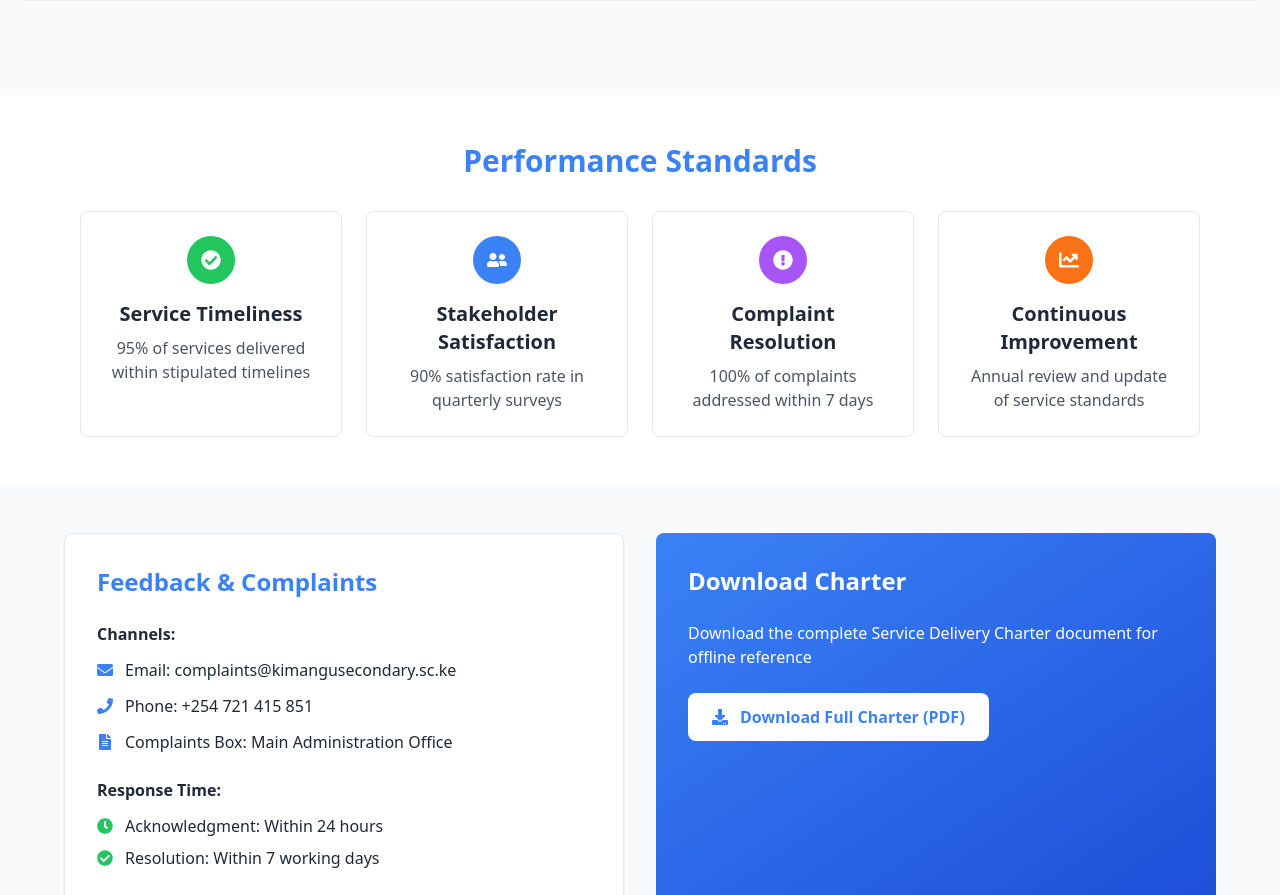
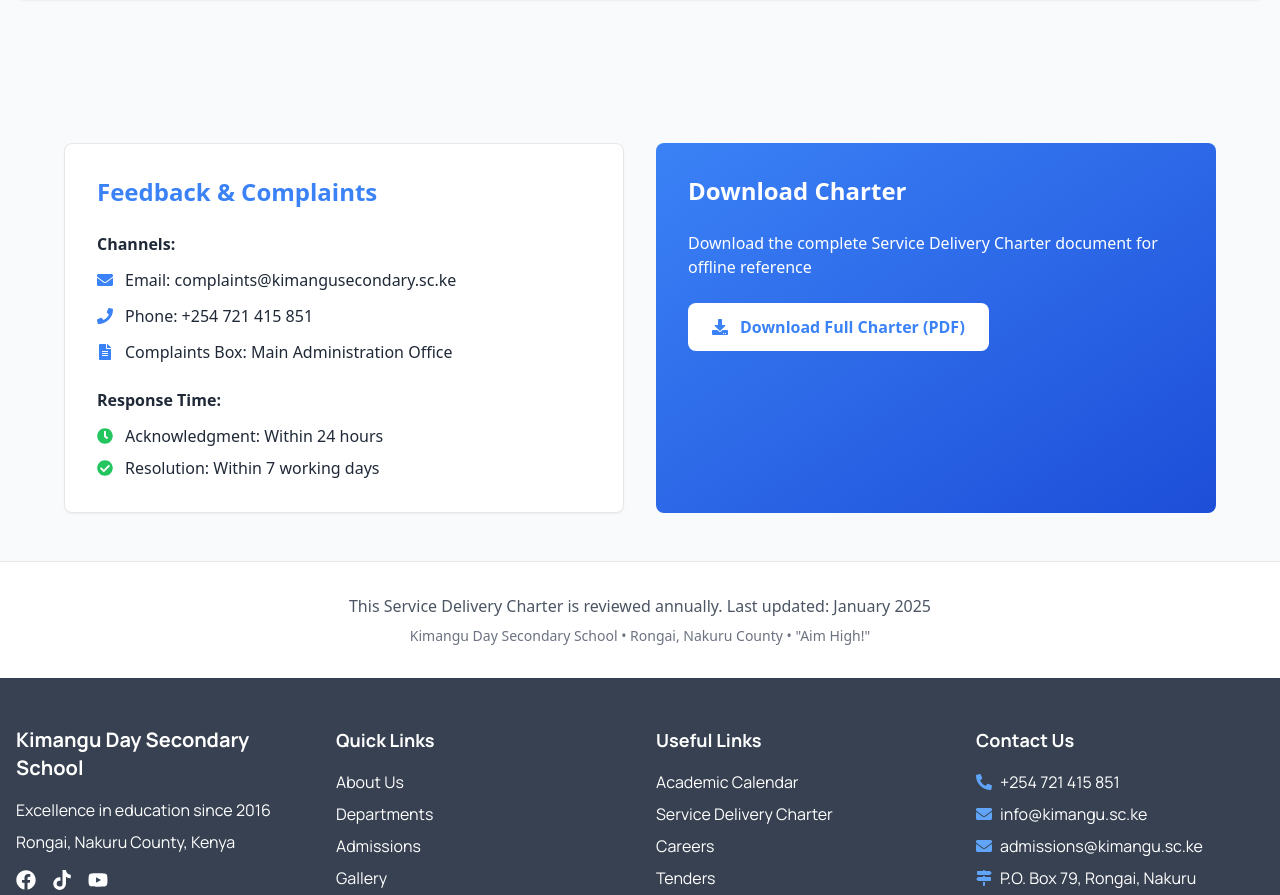
Before and after one commit to jimmindungu3/Kimangu, a React (Vite) app in the folder Client/: page /service-charter in a window 1280 px wide. Shown: the part 2955-3850 px from the top of the page. Built offline with nearby package versions, Linux system fonts and the light colour scheme; no server answers.

Commit message:
Remove Key Performance Indicators section
Removed the Key Performance Indicators section from the Service Charter page.

```diff
--- a/Client/src/pages/ServiceCharter.jsx
+++ b/Client/src/pages/ServiceCharter.jsx
@@ -240,63 +240,6 @@ const ServiceCharter = () => {
         </div>
       </section>
 
-      {/* Key Performance Indicators */}
-      <section className="py-12 bg-white">
-        <div className="max-w-6xl px-4 mx-auto">
-          <h2 className="mb-8 text-3xl font-bold text-center text-primary">
-            Performance Standards
-          </h2>
-
-          <div className="grid gap-6 md:grid-cols-2 lg:grid-cols-4">
-            <div className="p-6 text-center border border-gray-200 rounded-lg">
-              <div className="inline-flex items-center justify-center w-12 h-12 mb-4 text-white bg-green-500 rounded-full">
-                <FaCheckCircle className="text-xl" />
-              </div>
-              <h3 className="mb-2 text-xl font-semibold">Service Timeliness</h3>
-              <p className="text-gray-600">
-                95% of services delivered within stipulated timelines
-              </p>
-            </div>
-
-            <div className="p-6 text-center border border-gray-200 rounded-lg">
-              <div className="inline-flex items-center justify-center w-12 h-12 mb-4 text-white bg-blue-500 rounded-full">
-                <FaUserFriends className="text-xl" />
-              </div>
-              <h3 className="mb-2 text-xl font-semibold">
-                Stakeholder Satisfaction
-              </h3>
-              <p className="text-gray-600">
-                90% satisfaction rate in quarterly surveys
-              </p>
-            </div>
-
-            <div className="p-6 text-center border border-gray-200 rounded-lg">
-              <div className="inline-flex items-center justify-center w-12 h-12 mb-4 text-white bg-purple-500 rounded-full">
-                <FaExclamationCircle className="text-xl" />
-              </div>
-              <h3 className="mb-2 text-xl font-semibold">
-                Complaint Resolution
-              </h3>
-              <p className="text-gray-600">
-                100% of complaints addressed within 7 days
-              </p>
-            </div>
-
-            <div className="p-6 text-center border border-gray-200 rounded-lg">
-              <div className="inline-flex items-center justify-center w-12 h-12 mb-4 text-white bg-orange-500 rounded-full">
-                <FaChartLine className="text-xl" />
-              </div>
-              <h3 className="mb-2 text-xl font-semibold">
-                Continuous Improvement
-              </h3>
-              <p className="text-gray-600">
-                Annual review and update of service standards
-              </p>
-            </div>
-          </div>
-        </div>
-      </section>
-
       {/* Feedback & Complaints */}
       <section className="py-12 bg-gray-50">
         <div className="max-w-6xl mx-auto">
```
